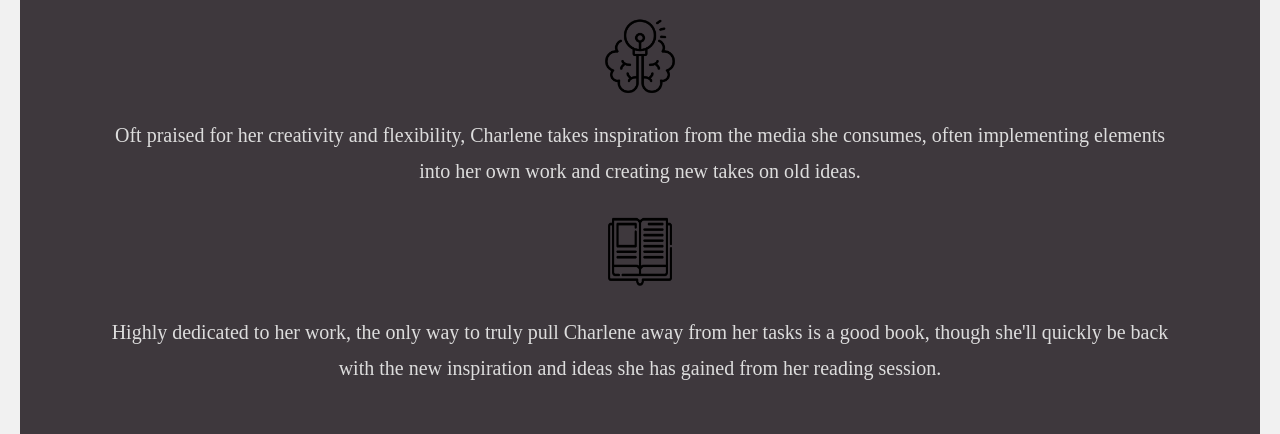
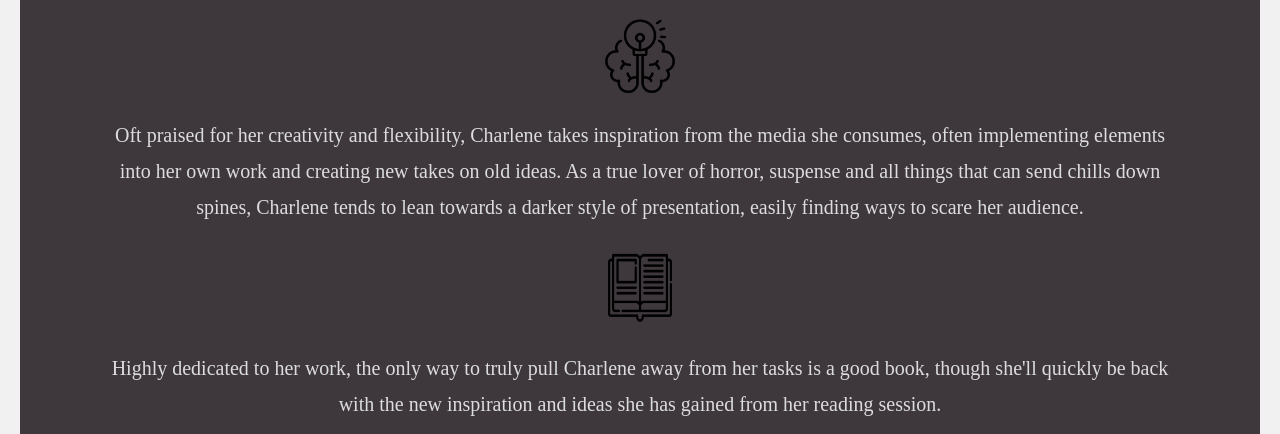
Before and after one commit to s3942372/Assignment-4, a plain HTML site: page index.html in a window 1280 px wide. Shown: the part 2755-3189 px from the top of the page. Drawn offline with Linux system fonts and the light colour scheme.

Commit message:
Update index.html

```diff
--- a/index.html
+++ b/index.html
@@ -73,7 +73,9 @@
         </p>
         <p>
             Oft praised for her creativity and flexibility, Charlene takes inspiration from the media she consumes,
-            often implementing elements into her own work and creating new takes on old ideas.
+            often implementing elements into her own work and creating new takes on old ideas. As a true
+            lover of horror, suspense and all things that can send chills down spines, Charlene tends to
+            lean towards a darker style of presentation, easily finding ways to scare her audience.
         </p>
         <p>
             <img id="book" src="img/book.png" class="center" style="float: center; width: 90px; height: 85px;" />
```
